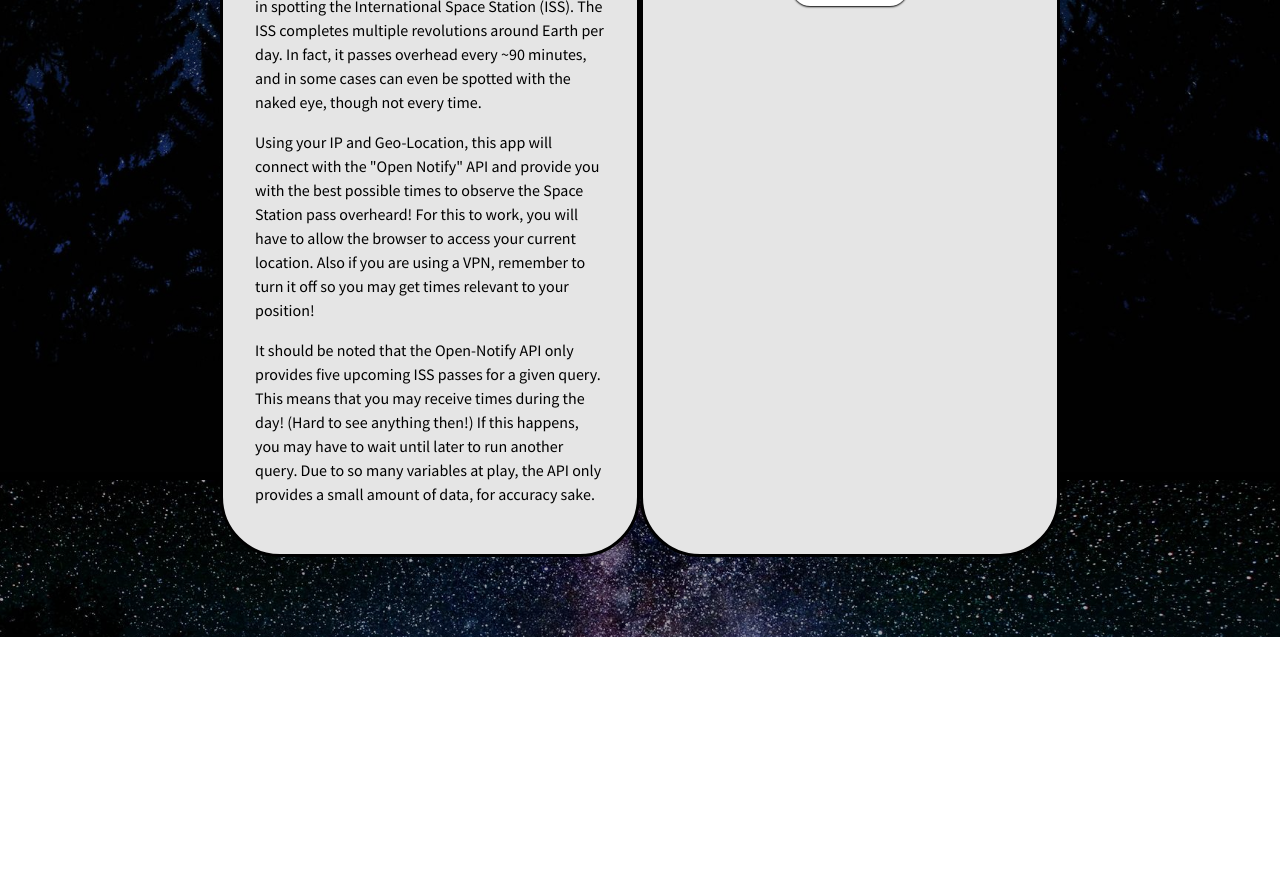
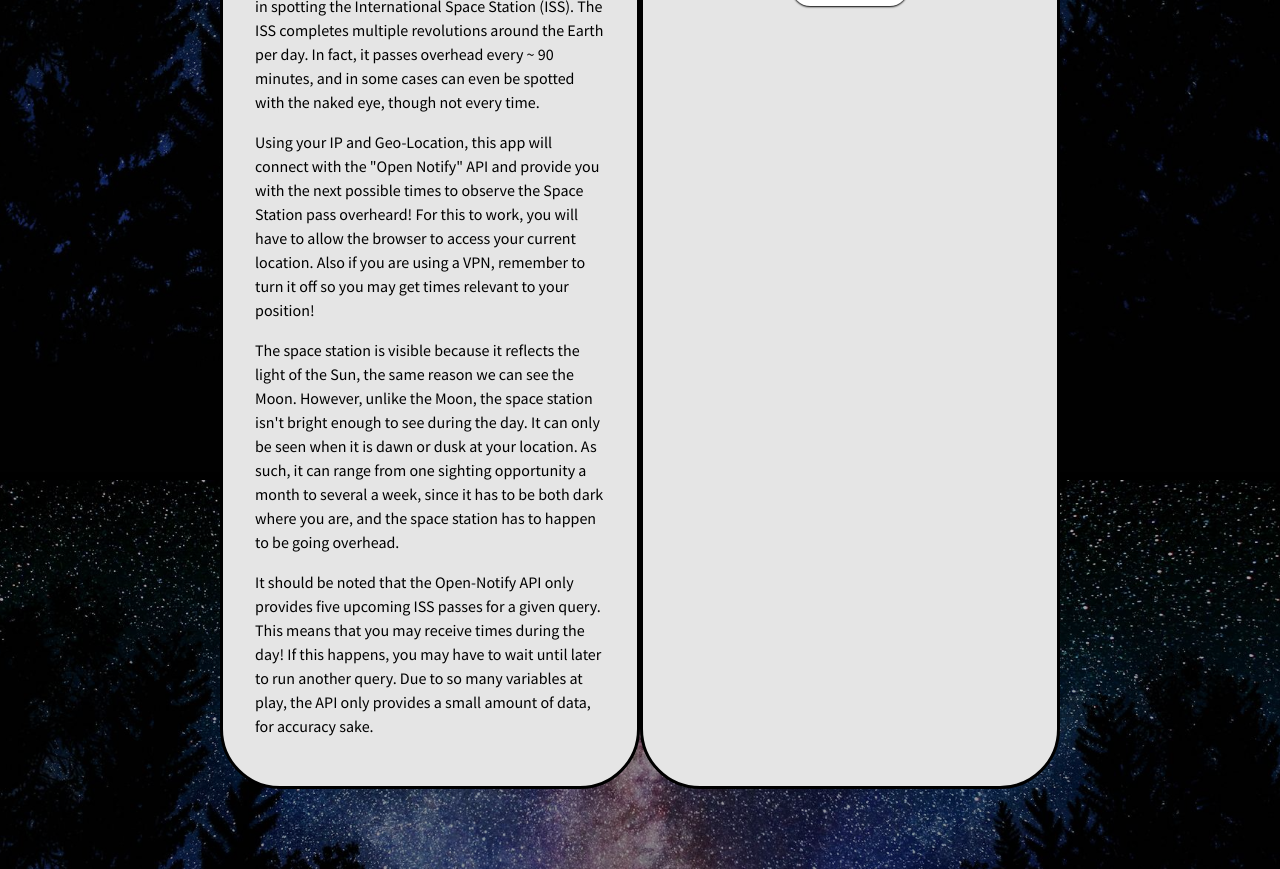
Before and after one commit to davemgj84/iss-spotter, a React (Create React App) app: page / in a window 1280 px wide. Shown: the part 320-1189 px from the top of the page. Before the commit the page ends 957 px from the top, so only its background shows below. Built offline with nearby package versions, Linux system fonts and the light colour scheme; no server answers; a web font is replaced by a local one.

Commit message:
update README and app description

```diff
--- a/src/components/AppDescription.jsx
+++ b/src/components/AppDescription.jsx
@@ -7,25 +7,33 @@ const AppDescription = () => {
       <p>
         This app is for space enthusiasts who are interested in spotting the
         International Space Station (ISS). The ISS completes multiple
-        revolutions around Earth per day. In fact, it passes overhead every ~90
-        minutes, and in some cases can even be spotted with the naked eye,
+        revolutions around the Earth per day. In fact, it passes overhead every
+        ~ 90 minutes, and in some cases can even be spotted with the naked eye,
         though not every time.
       </p>
       <p>
         Using your IP and Geo-Location, this app will connect with the "Open
-        Notify" API and provide you with the best possible times to observe the
+        Notify" API and provide you with the next possible times to observe the
         Space Station pass overheard! For this to work, you will have to allow
         the browser to access your current location. Also if you are using a
         VPN, remember to turn it off so you may get times relevant to your
         position!
       </p>
       <p>
+        The space station is visible because it reflects the light of the Sun,
+        the same reason we can see the Moon. However, unlike the Moon, the space
+        station isn't bright enough to see during the day. It can only be seen
+        when it is dawn or dusk at your location. As such, it can range from one
+        sighting opportunity a month to several a week, since it has to be both
+        dark where you are, and the space station has to happen to be going
+        overhead.
+      </p>
+      <p>
         It should be noted that the Open-Notify API only provides five upcoming
         ISS passes for a given query. This means that you may receive times
-        during the day! (Hard to see anything then!) If this happens, you may
-        have to wait until later to run another query. Due to so many variables
-        at play, the API only provides a small amount of data, for accuracy
-        sake.
+        during the day! If this happens, you may have to wait until later to run
+        another query. Due to so many variables at play, the API only provides a
+        small amount of data, for accuracy sake.
       </p>
     </div>
   );
```
Also changed, not shown: 1 other file (tests, documents, lock files or other folders).
